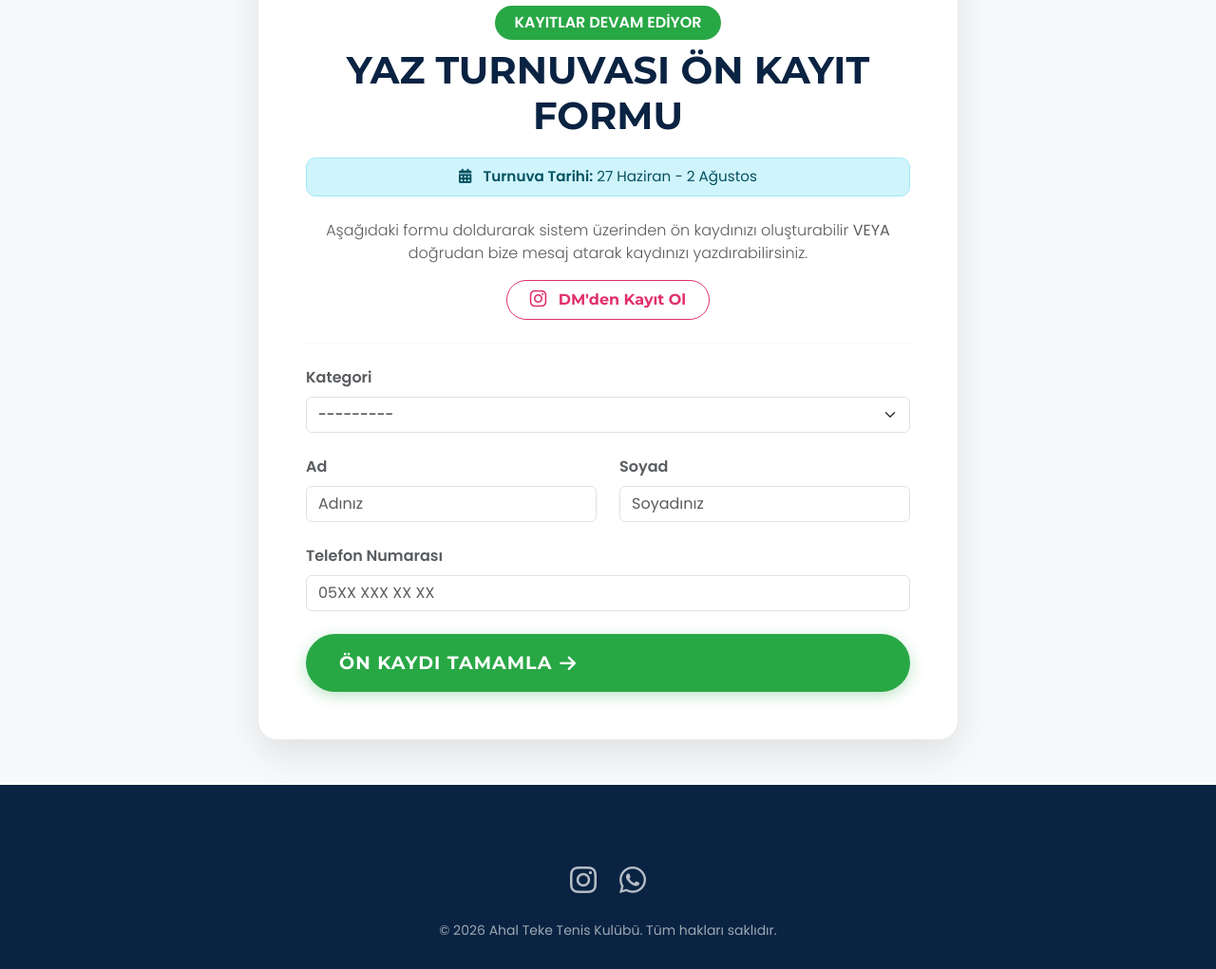
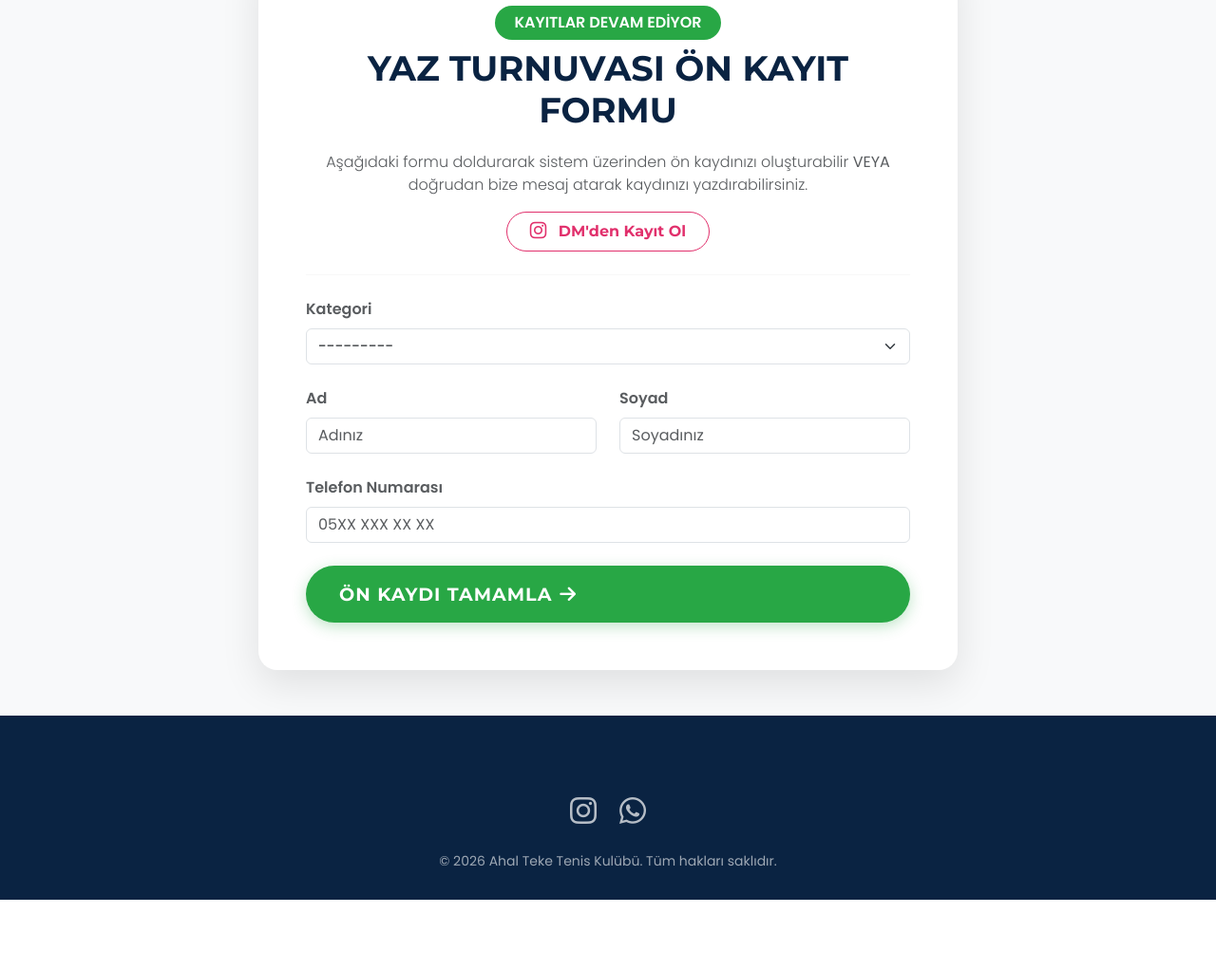
Before and after one commit to sahinbingol85/ahalteke, a Django app: page /turnuvalar/ in a window 1280 px wide. Shown: the part 341-1362 px from the top of the page at 95% size. After the commit the page ends 1289 px from the top, so only its background shows below. Run offline with Django 5.2, Linux system fonts and the light colour scheme; data comes from the database, SQL or seed files in the repository.

Commit message:
Add files via upload

```diff
--- a/core/templates/core/turnuvalar.html
+++ b/core/templates/core/turnuvalar.html
@@ -159,14 +159,11 @@
                         {% endfor %}
                     {% endif %}
 
-                    {% if aktif_turnuvalar %}
+                    {% if aktif_turnuva and aktif_turnuva.kayit_acik_mi %}
+                    <!-- AKTİF BİR TURNUVA İÇİN KAYIT FORMU -->
                     <div class="coming-soon-box">
                         <span class="badge bg-accent-green mb-2" style="background-color: var(--accent-green); font-size: 1rem; padding: 10px 20px; border-radius: 30px;">KAYITLAR DEVAM EDİYOR</span>
-                        <h2 style="color: var(--main-navy); font-size: 2.5rem; margin-bottom: 20px;">YAZ TURNUVASI ÖN KAYIT FORMU</h2>
-
-                        <div class="alert alert-info py-2 mb-4" style="border-radius: 10px; font-size: 0.95rem;">
-                            <i class="fa-solid fa-calendar-days me-2"></i> <strong>Turnuva Tarihi:</strong> 27 Haziran - 2 Ağustos
-                        </div>
+                        <h2 style="color: var(--main-navy); font-size: 2.3rem; margin-bottom: 20px;">{{ aktif_turnuva.isim }} ÖN KAYIT FORMU</h2>
 
                         <p class="lead text-muted mb-3" style="font-size: 1rem;">
                             Aşağıdaki formu doldurarak sistem üzerinden ön kaydınızı oluşturabilir <strong>VEYA</strong> doğrudan bize mesaj atarak kaydınızı yazdırabilirsiniz.
@@ -208,21 +205,34 @@
                     </div>
 
                     {% else %}
-                    <!-- TURNUVA DEVAM EDİYOR EKRANI -->
+                    <!-- TURNUVA TAMAMLANDI / YENİ TAKVİM DUYURUSU EKRANI -->
                     <div class="coming-soon-box">
-                        <span class="badge bg-warning text-dark mb-3 shadow-sm" style="font-size: 1rem; padding: 10px 20px; border-radius: 30px;">TURNUVA DEVAM EDİYOR 🎾</span>
+                        <div class="mb-3">
+                            <span class="badge bg-warning text-dark shadow-sm py-2 px-3 fs-6 rounded-pill">
+                                <i class="fa-solid fa-trophy me-1 text-dark"></i> TURNUVA TAMAMLANDI
+                            </span>
+                        </div>
 
-                        <h2 style="color: var(--main-navy); font-size: 2.5rem; margin-bottom: 25px;">HEYECAN KORTLARDA!</h2>
-                        <p class="lead text-muted mb-4">
-                            Ahal Teke Tenis Kulübü Yaz Turnuvası için <strong>kayıtlarımız sona ermiştir.</strong> Gösterdiğiniz yoğun ilgiye teşekkür ederiz!
+                        <h2 style="color: var(--main-navy); font-size: 2.3rem; margin-bottom: 20px;">
+                            {% if son_turnuva %}{{ son_turnuva.isim }}{% else %}Ahal Teke Tenis Turnuvası{% endif %}
+                        </h2>
+
+                        <p class="lead text-muted mb-4" style="font-size: 1.15rem;">
+                            Büyük bir çekişmeye ve unutulmaz anlara sahne olan turnuvamız başarıyla tamamlanmıştır!
                         </p>
-                        <p class="mb-5" style="font-size: 1.1rem;">
-                            Turnuvamız şu anda tüm hızıyla devam etmektedir. Fikstürü, maç sonuçlarını ve güncel puan durumlarını anlık olarak takip etmek için aşağıdaki butonu kullanabilirsiniz. Tüm sporcularımıza başarılar dileriz!
-                        </p>
+
+                        <div class="p-4 bg-light rounded-4 mb-4 border text-start">
+                            <p class="mb-2 text-dark" style="font-size: 1.05rem;">
+                                👏 <strong>Teşekkürler:</strong> Turnuvamıza katılarak kortlarda ter döken, centilmence mücadele eden tüm sporcularımıza ve bizi tribünlerden destekleyen tüm tenis severlere gönülden teşekkür ederiz.
+                            </p>
+                            <p class="mb-0 text-muted small">
+                                📅 Bir sonraki turnuva takvimi ve kayıt duyuruları çok yakında web sitemiz ve sosyal medya hesaplarımız üzerinden paylaşılacaktır.
+                            </p>
+                        </div>
 
                         <div class="d-flex justify-content-center gap-3 flex-wrap">
                             <a href="{% url 'fikstur' %}" class="btn btn-accent">
-                                <i class="fa-solid fa-trophy me-2 fa-lg"></i> Fikstür ve Sonuçlar
+                                <i class="fa-solid fa-square-poll-vertical me-2 fa-lg"></i> Fikstür & Turnuva Sonuçları
                             </a>
                             <a href="https://instagram.com/ahalteketeniskulubu" target="_blank" class="btn btn-outline-dark rounded-pill px-4 py-3 fw-bold" style="border-width: 2px;">
                                 <i class="fa-brands fa-instagram fa-lg me-2"></i> Bizi Takip Edin
```
Also changed, not shown: core/templates/core/fikstur.html (+30 -1 lines).
